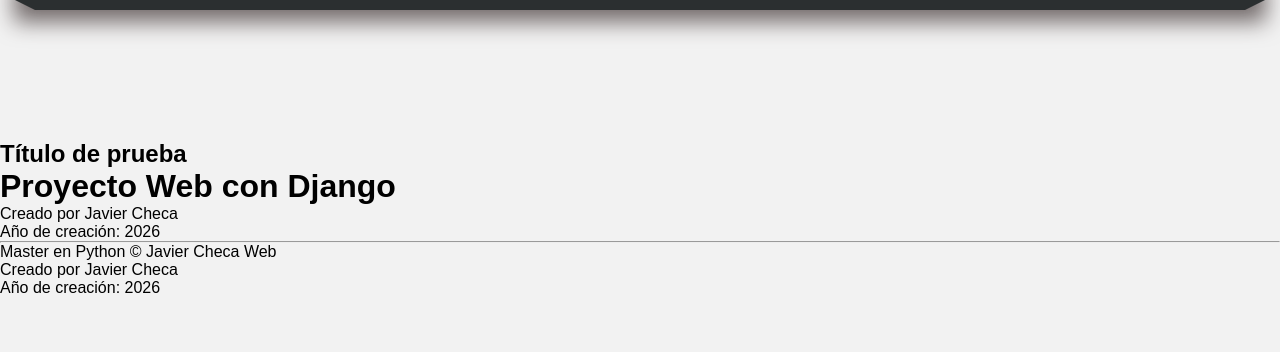
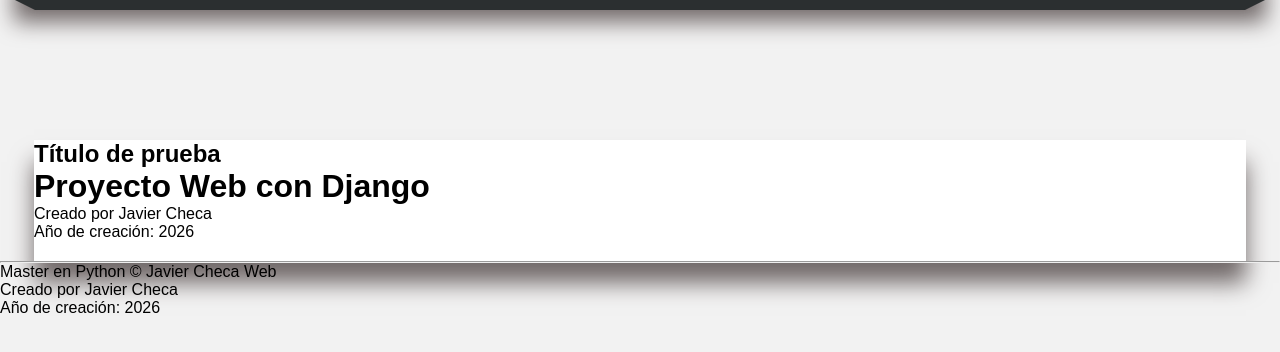
Before and after one commit to Javier-Checa/MASTER-PYTHON, a Django app: page / in a window 1280 px wide. Shown: the part 182-534 px from the top of the page. Run offline with Django 3.2, Linux system fonts and the light colour scheme.

Commit message:
Aprendiendo Django cont119

```diff
--- a/22-django/AprendiendoDjango/miapp/static/css/styles.css
+++ b/22-django/AprendiendoDjango/miapp/static/css/styles.css
@@ -109,3 +109,14 @@ nav ul li a:hover{
     background-color: #2B2F30;
     float: left;
 }
+
+
+/* Estilos para el contenido principal */
+
+#content{
+    width: 1212px;
+    margin: 0px auto;
+    background-color: #fff;
+    box-shadow: 0px 22px 22px #726a6a;
+    padding-bottom: 20px;
+}
```
